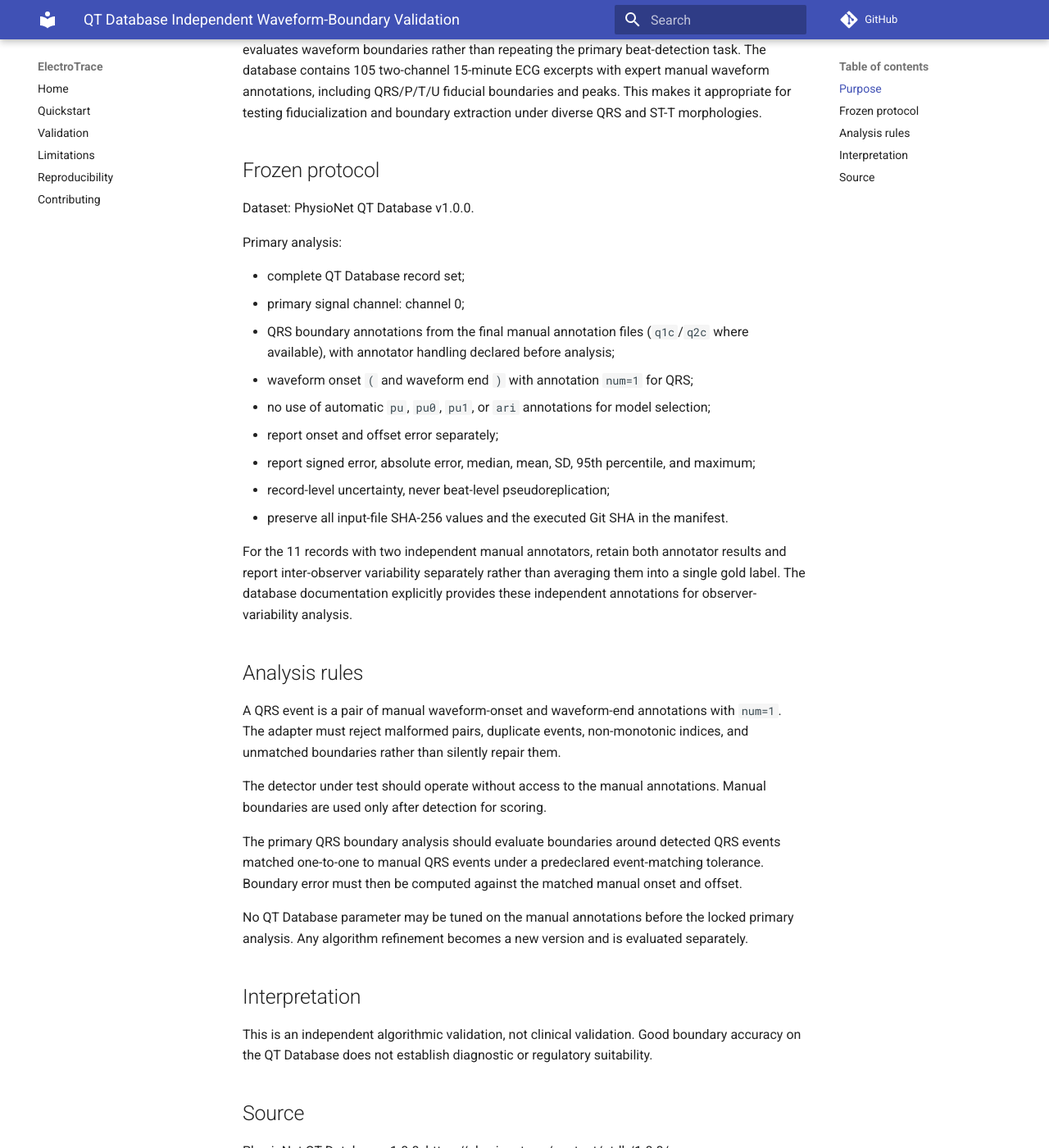
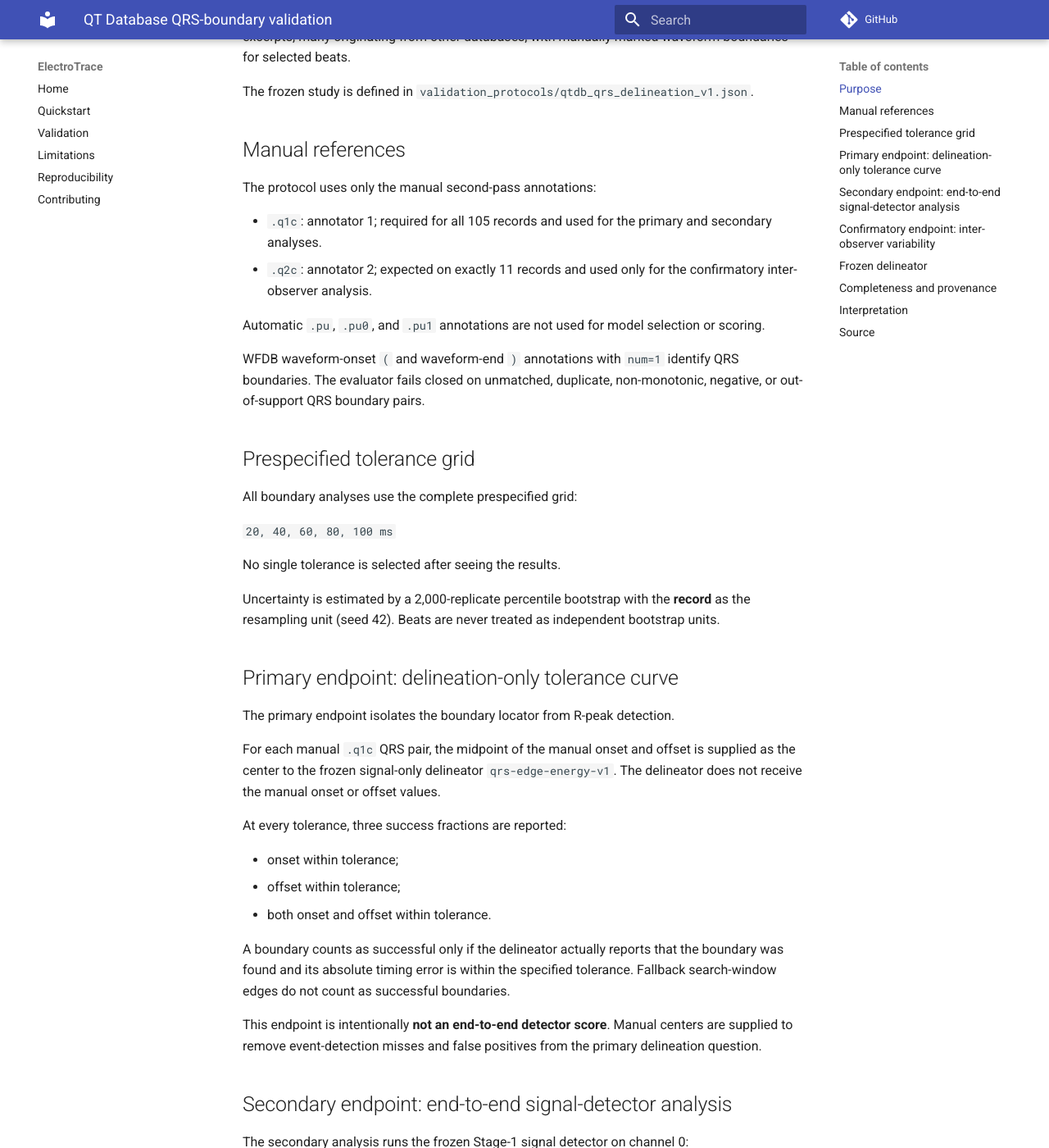
Before and after one commit to Virelion-Biotech/Virelion-ElectroTrace, an MkDocs documentation site: the page built from docs/QTDB_VALIDATION.md, in a window 1280 px wide and 1400 px high, scrolled down 250 px. Shown: the whole window at 82% size. Built offline with MkDocs 1.6.1 and Material for MkDocs 9.7.7, drawn with Linux system fonts in a browser that asks for light colours; comment, search, counter and statistics services are not loaded; some of the changed text lies outside the part shown.

Commit message:
Document frozen QTDB tolerance-curve protocol

```diff
--- a/docs/QTDB_VALIDATION.md
+++ b/docs/QTDB_VALIDATION.md
@@ -1,41 +1,145 @@
-# QT Database Independent Waveform-Boundary Validation
+# QT Database QRS-boundary validation
 
 ## Purpose
 
-The QT Database is the next independent scientific benchmark after MIT-BIH R-peak validation. It evaluates waveform boundaries rather than repeating the primary beat-detection task. The database contains 105 two-channel 15-minute ECG excerpts with expert manual waveform annotations, including QRS/P/T/U fiducial boundaries and peaks. This makes it appropriate for testing fiducialization and boundary extraction under diverse QRS and ST-T morphologies.
+The QT Database (PhysioNet v1.0.0) is used here for **waveform-boundary
+characterization**, not as a fresh R-peak generalization cohort. QTDB contains
+105 two-channel 15-minute ECG excerpts, many originating from other databases,
+with manually marked waveform boundaries for selected beats.
 
-## Frozen protocol
+The frozen study is defined in
+`validation_protocols/qtdb_qrs_delineation_v1.json`.
 
-Dataset: PhysioNet QT Database v1.0.0.
+## Manual references
 
-Primary analysis:
+The protocol uses only the manual second-pass annotations:
 
-- complete QT Database record set;
-- primary signal channel: channel 0;
-- QRS boundary annotations from the final manual annotation files (`q1c`/`q2c` where available), with annotator handling declared before analysis;
-- waveform onset `(` and waveform end `)` with annotation `num=1` for QRS;
-- no use of automatic `pu`, `pu0`, `pu1`, or `ari` annotations for model selection;
-- report onset and offset error separately;
-- report signed error, absolute error, median, mean, SD, 95th percentile, and maximum;
-- record-level uncertainty, never beat-level pseudoreplication;
-- preserve all input-file SHA-256 values and the executed Git SHA in the manifest.
+- `.q1c`: annotator 1; required for all 105 records and used for the primary
+  and secondary analyses.
+- `.q2c`: annotator 2; expected on exactly 11 records and used only for the
+  confirmatory inter-observer analysis.
 
-For the 11 records with two independent manual annotators, retain both annotator results and report inter-observer variability separately rather than averaging them into a single gold label. The database documentation explicitly provides these independent annotations for observer-variability analysis.
+Automatic `.pu`, `.pu0`, and `.pu1` annotations are not used for model
+selection or scoring.
 
-## Analysis rules
+WFDB waveform-onset `(` and waveform-end `)` annotations with `num=1`
+identify QRS boundaries. The evaluator fails closed on unmatched, duplicate,
+non-monotonic, negative, or out-of-support QRS boundary pairs.
 
-A QRS event is a pair of manual waveform-onset and waveform-end annotations with `num=1`. The adapter must reject malformed pairs, duplicate events, non-monotonic indices, and unmatched boundaries rather than silently repair them.
+## Prespecified tolerance grid
 
-The detector under test should operate without access to the manual annotations. Manual boundaries are used only after detection for scoring.
+All boundary analyses use the complete prespecified grid:
 
-The primary QRS boundary analysis should evaluate boundaries around detected QRS events matched one-to-one to manual QRS events under a predeclared event-matching tolerance. Boundary error must then be computed against the matched manual onset and offset.
+`20, 40, 60, 80, 100 ms`
 
-No QT Database parameter may be tuned on the manual annotations before the locked primary analysis. Any algorithm refinement becomes a new version and is evaluated separately.
+No single tolerance is selected after seeing the results.
+
+Uncertainty is estimated by a 2,000-replicate percentile bootstrap with the
+**record** as the resampling unit (seed 42). Beats are never treated as
+independent bootstrap units.
+
+## Primary endpoint: delineation-only tolerance curve
+
+The primary endpoint isolates the boundary locator from R-peak detection.
+
+For each manual `.q1c` QRS pair, the midpoint of the manual onset and offset
+is supplied as the center to the frozen signal-only delineator
+`qrs-edge-energy-v1`. The delineator does not receive the manual onset or
+offset values.
+
+At every tolerance, three success fractions are reported:
+
+- onset within tolerance;
+- offset within tolerance;
+- both onset and offset within tolerance.
+
+A boundary counts as successful only if the delineator actually reports that
+the boundary was found and its absolute timing error is within the specified
+tolerance. Fallback search-window edges do not count as successful boundaries.
+
+This endpoint is intentionally **not an end-to-end detector score**. Manual
+centers are supplied to remove event-detection misses and false positives from
+the primary delineation question.
+
+## Secondary endpoint: end-to-end signal-detector analysis
+
+The secondary analysis runs the frozen Stage-1 signal detector on channel 0:
+
+- detector: `electrotrace.validation_detectors:detect_r_peaks`;
+- polarity: adaptive;
+- Stage-1 scale: `windowed_std`;
+- one-to-one event matching to manual QRS centers at 75 ms.
+
+Event sensitivity and positive predictive value are reported separately from
+boundary localization.
+
+For each boundary tolerance and for onset, offset, and joint boundaries, the
+report includes:
+
+1. conditional boundary success among event-matched QRS complexes;
+2. end-to-end boundary sensitivity relative to all manual QRS complexes;
+3. end-to-end boundary positive predictive value relative to all detected
+   events.
+
+This separation prevents R-peak detection failures from being misreported as
+pure delineation error.
+
+## Confirmatory endpoint: inter-observer variability
+
+For the 11 records with `.q2c`, annotator-2 QRS complexes are matched
+one-to-one to annotator-1 QRS complexes using the same fixed 75 ms event-center
+window. The report then applies the same 20/40/60/80/100 ms onset, offset, and
+joint-boundary curve to `q2c - q1c` differences.
+
+This is an observer-agreement reference, not an algorithm score.
+
+## Frozen delineator
+
+`qrs-edge-energy-v1` remains unchanged:
+
+- search window: ±160 ms;
+- band-pass: 5–25 Hz;
+- derivative-envelope smoothing: 12 ms;
+- normalized edge-energy threshold: 15%;
+- normalized band-amplitude threshold: 10%;
+- sustained inactive samples: 3.
+
+QTDB manual annotations may not be used to tune these values during this
+confirmatory study. A parameter change creates a new delineator version and
+requires a separately declared development/validation sequence.
+
+## Completeness and provenance
+
+A completed primary artifact requires:
+
+- the exact 105-record QTDB `RECORDS` cohort;
+- 105 non-empty `.hea`, `.dat`, and `.q1c` inputs;
+- exactly 11 available `.q2c` records;
+- no excluded primary records;
+- official WFDB Python parsing;
+- SHA-256 for every input file and the protocol;
+- executed Git `HEAD`;
+- per-record results plus pooled ratio estimands with record-bootstrap
+  intervals.
+
+Any malformed required record aborts the run rather than silently dropping it.
 
 ## Interpretation
 
-This is an independent algorithmic validation, not clinical validation. Good boundary accuracy on the QT Database does not establish diagnostic or regulatory suitability.
+This study can characterize QRS boundary localization under the declared QTDB
+protocol. It does **not** establish:
+
+- clinical validation;
+- regulatory compliance;
+- population-wide generalization;
+- fresh independent R-peak validation;
+- superiority over established delineators.
+
+QTDB includes excerpts from multiple previously existing source databases, so
+its provenance must not be represented as a single institutionally independent
+R-peak cohort.
 
 ## Source
 
-PhysioNet QT Database v1.0.0: https://physionet.org/content/qtdb/1.0.0/
+PhysioNet QT Database v1.0.0:
+https://physionet.org/content/qtdb/1.0.0/
```
